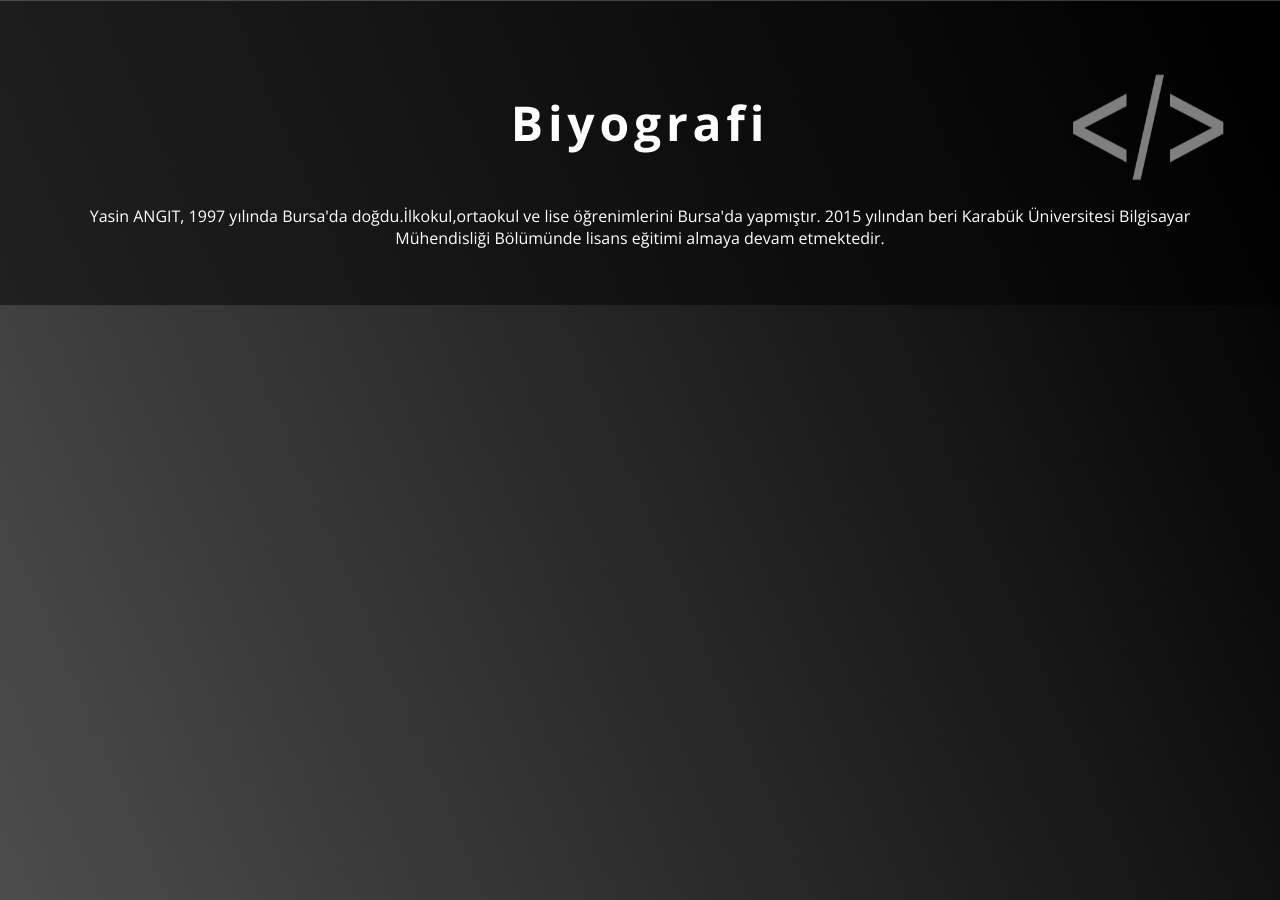
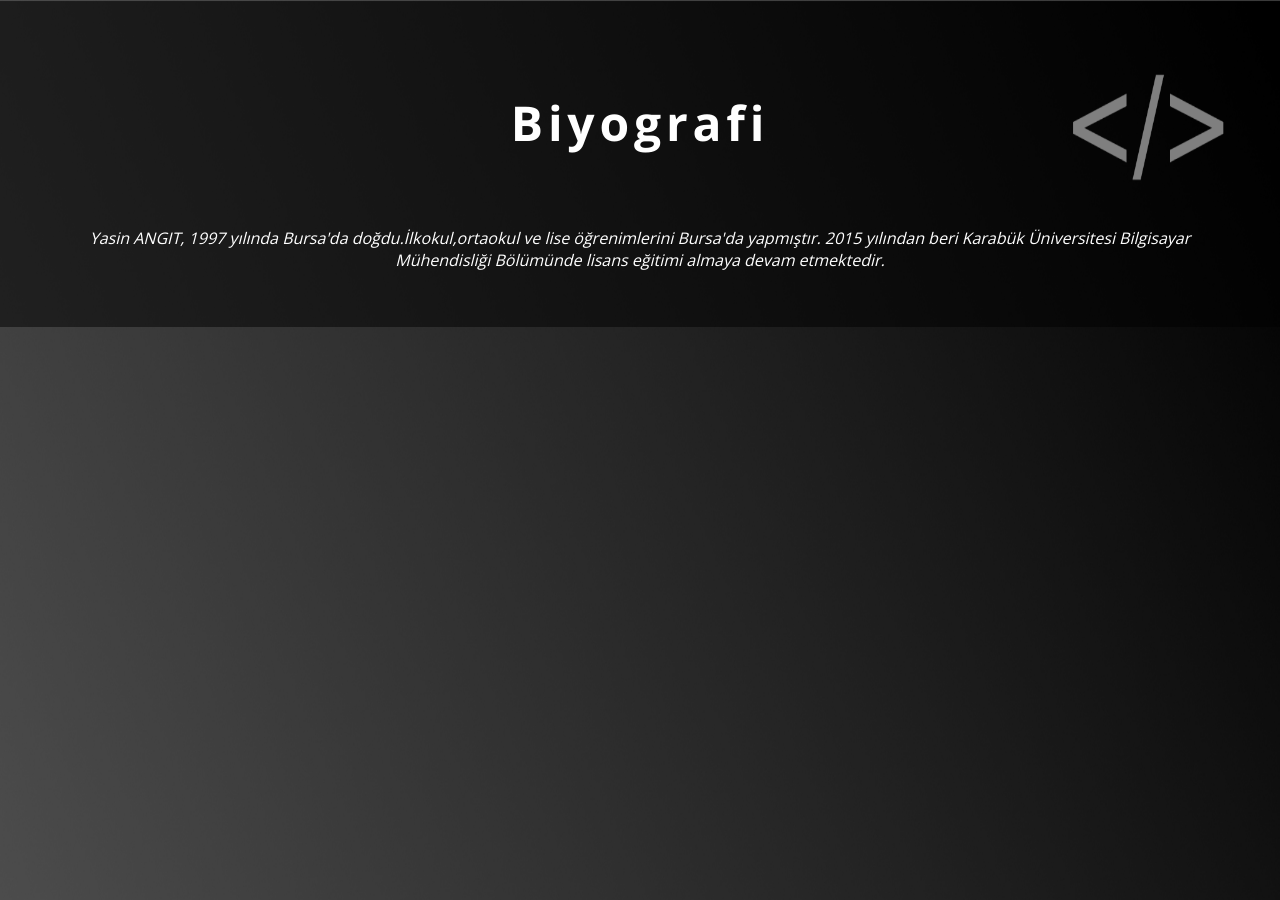
Before and after one commit to yasnangt/yasnangt.github.io, a Jekyll site: the page hakkımda.html, which Jekyll copies as it is, in a window 1280 px wide. Built offline with Jekyll 4.4.1, drawn with Linux system fonts in a browser that asks for light colours; nearby versions of some CDN libraries.

Commit message:
Update hakkımda.html

```diff
--- a/hakkımda.html
+++ b/hakkımda.html
@@ -26,9 +26,9 @@
             <h1>Biyografi</h1>
             <br>
             <br>
-            <p class="wow rotateIn">  <font color="white"> Yasin ANGIT, 1997 yılında Bursa'da doğdu.İlkokul,ortaokul ve lise öğrenimlerini Bursa'da yapmıştır.
+            <p class="wow zoomIn"> <i> <br><font color="white"> Yasin ANGIT, 1997 yılında Bursa'da doğdu.İlkokul,ortaokul ve lise öğrenimlerini Bursa'da yapmıştır.
             2015 yılından beri Karabük Üniversitesi Bilgisayar Mühendisliği Bölümünde lisans eğitimi almaya devam
-            etmektedir.</font></p>
+            etmektedir. </i></br></font></p>
 </div>
 
 
```
